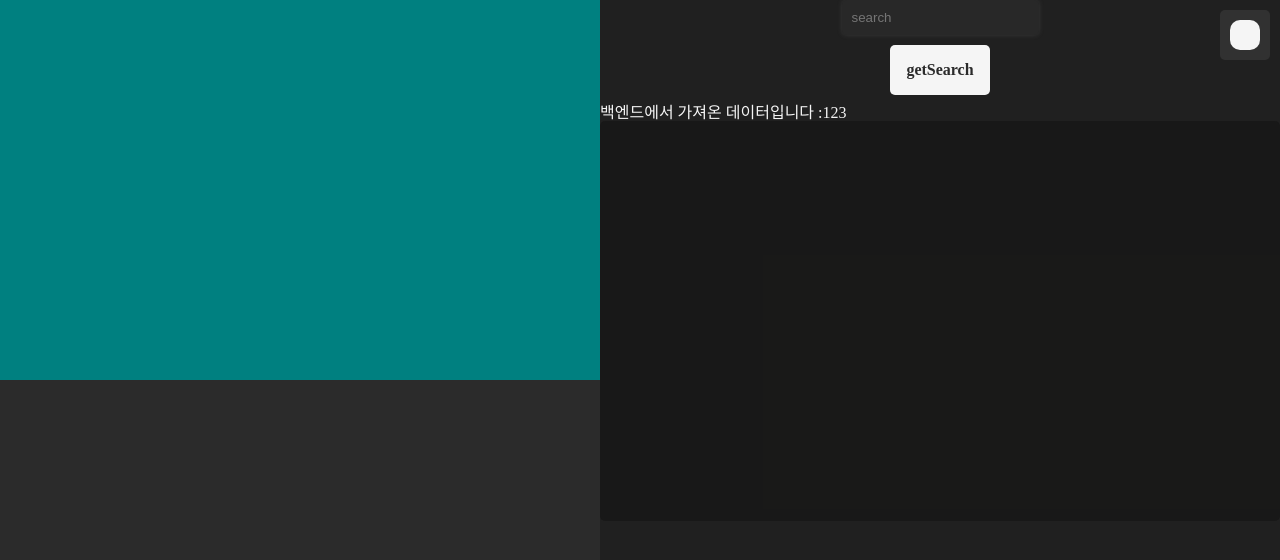
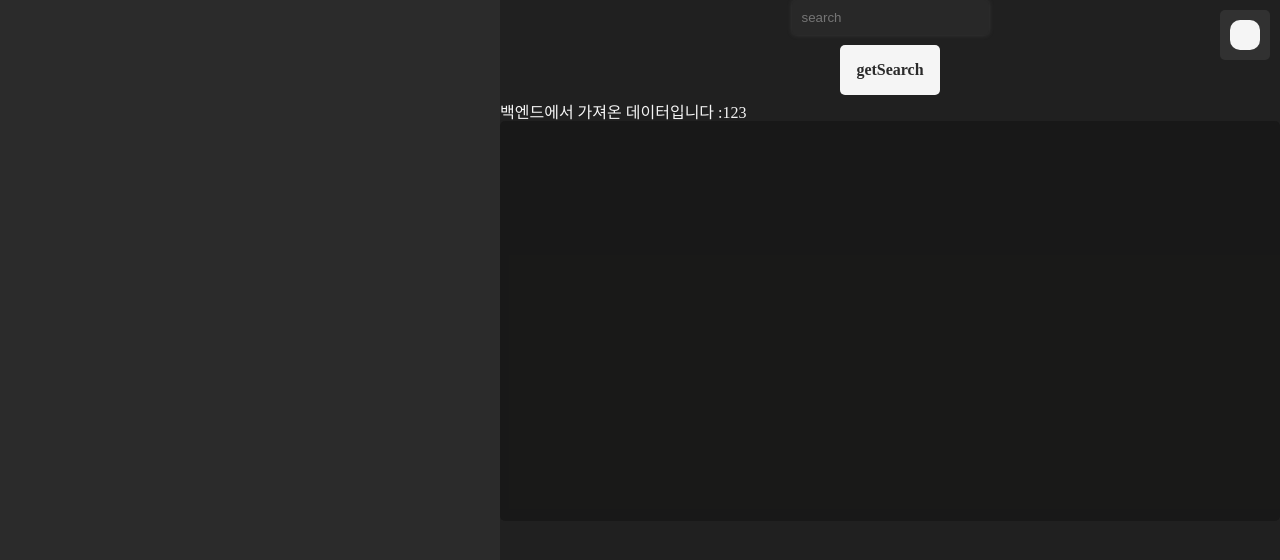
Before and after one commit to PLMOW/TIC-TAC-TOE-FE, a React (Create React App) app: page /room in a window 1280 px wide. Shown: the top 560 px of the page. Built offline with nearby package versions, Linux system fonts and the light colour scheme.

Commit message:
fix: 반응형을 고려한 Room의 LeftBox min-width 조절

```diff
--- a/src/pages/room/Room.tsx
+++ b/src/pages/room/Room.tsx
@@ -20,18 +20,15 @@ const Room = () => {
 const Wrapper = styled.div`
   height: 100vh;
   display: flex;
-  position: relative;
-  z-index: -1;
+  overflow: hidden;
 `;
 
 const LeftBox = styled.div`
-  width: 600px;
-  height: 380px;
-  background: teal;
+  width: 500px;
 `;
 
 const RightBox = styled.div`
-  width: calc(100% - 600px);
+  width: calc(100% - 500px);
   background: rgba(23, 23, 22, 0.5);
 `;
 
--- a/src/pages/room/player/Player.tsx
+++ b/src/pages/room/player/Player.tsx
@@ -20,6 +20,6 @@ const Player = () => {
 export default Player;
 
 const Wrapper = styled.div`
-  height: 100%;
+  height: 380px;
   width: 100%;
 `;
```
